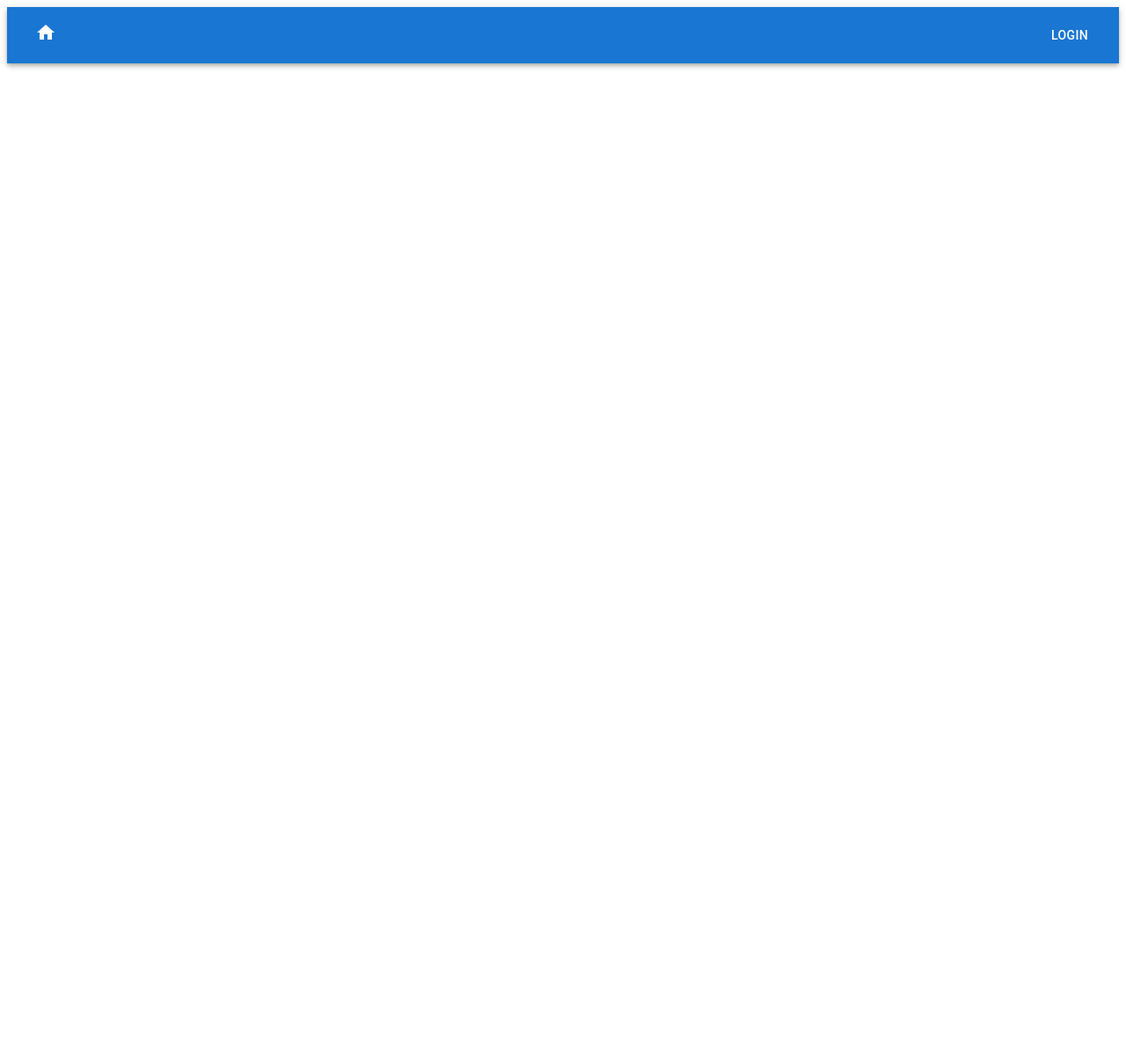
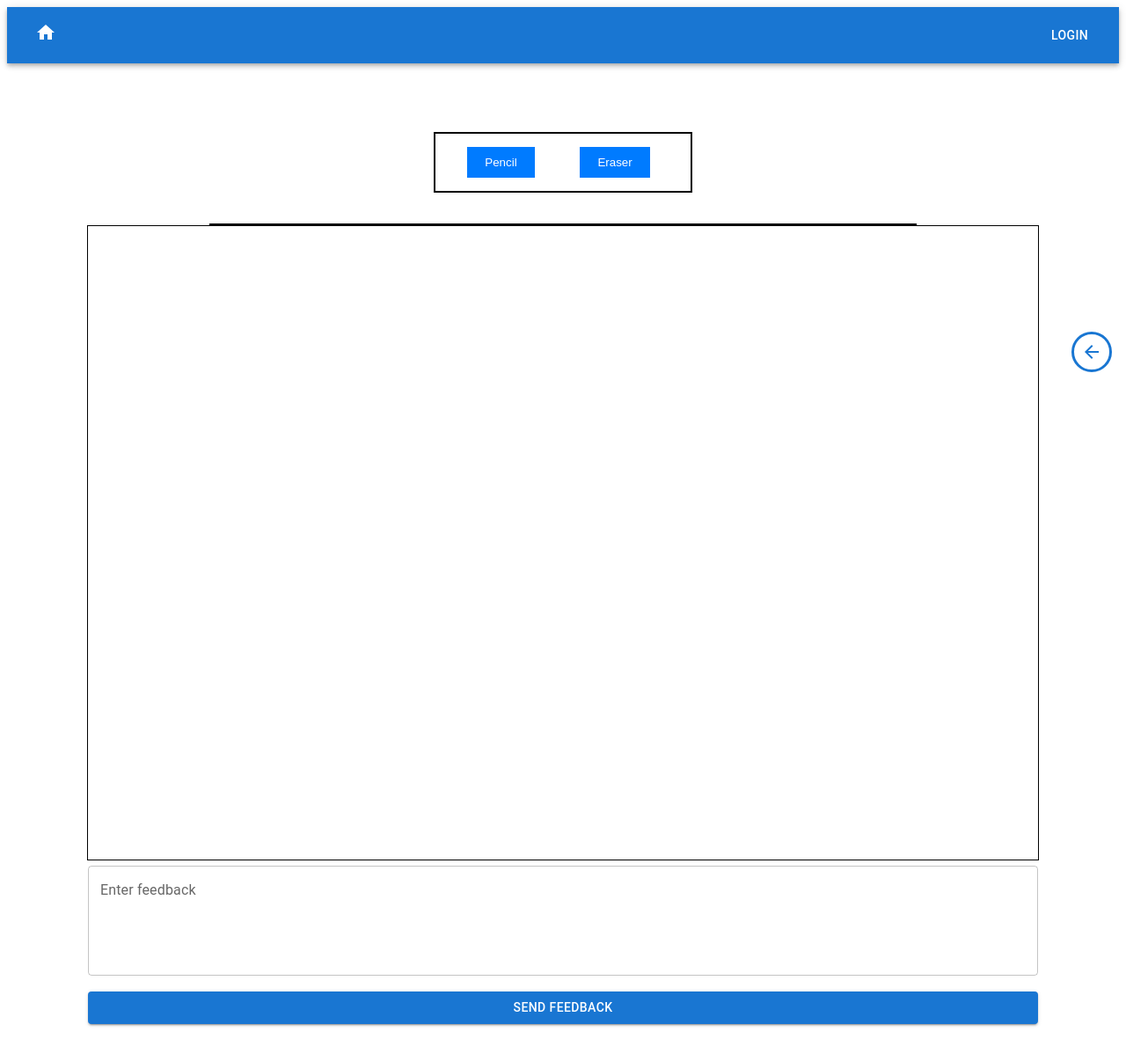
Before and after one commit to CHThia/GA-Project04-YoungDaVinci, a React (Vite) app: page /allstudents/get-all-students/1 in a window 1280 px wide. Before the commit this address had no page. Shown: the top 1206 px of the page at 88% size. Before the commit the page ends 800 px from the top, so only its background shows below. Built offline with nearby package versions, Linux system fonts and the light colour scheme.

Commit message:
Feat: Added Feedback Box in student artworks page

```diff
--- /dev/null
+++ b/src/components/Drawer_PopUp.jsx
@@ -0,0 +1,87 @@
+import { useState } from 'react';
+import { Drawer, IconButton, Box, Fade, Button, List, ListItem, ListItemText } from '@mui/material';
+import ArrowBackIcon from '@mui/icons-material/ArrowBack';
+import AddIcon from '@mui/icons-material/Add';
+
+
+export default function Drawer_PopUp () {
+
+  const [isOpen, setIsOpen] = useState(false);
+  const [items, setItems] = useState([]);
+
+  const toggleDrawer = (open) => (event) => {
+    if (event.type === 'keydown' && (event.key === 'Tab' || event.key === 'Shift')) {
+      return;
+    }
+    setIsOpen(open);
+  };
+
+  const addItem = () => {
+    const newItem = `Item ${items.length + 1}`;
+    setItems([...items, newItem]);
+  };
+
+  const drawerContent = (
+    <Box
+      sx={{ width: 400, padding: 2, display: "flex", flexDirection: "column", overflow: 'auto' }}
+      role="presentation"
+      onKeyDown={toggleDrawer(false)}
+    >
+      <h2 className='title'>Assignment Contents</h2>
+
+      <Button
+        variant="contained"
+        color="warning"
+        startIcon={<AddIcon />}
+        onClick={addItem}
+      >
+        Add Assignment
+      </Button>
+
+      <List>
+        {items.map((item, index) => (
+          <ListItem key={index}>
+            <ListItemText primary={item} />
+          </ListItem>
+        ))}
+      </List>
+    </Box>
+  );
+
+  return (
+    <>
+      <Fade in={!isOpen}>
+        <IconButton
+          sx={{
+            position: 'fixed',
+            top: '50%',
+            right: 16,
+            transform: 'translateY(-50%)',
+            zIndex: 1300,
+            border: "3px solid #1976d2",
+          }}
+          color="primary"
+          onClick={toggleDrawer(true)}
+        >
+          <ArrowBackIcon />
+        </IconButton>
+      </Fade>
+
+      <Drawer
+        anchor="right"
+        open={isOpen}
+        onClose={toggleDrawer(false)}
+        PaperProps={{
+          sx: {
+            top: '10%',
+            right: '2%',
+            height: '85%',
+            borderRadius: '10px',
+          }
+        }}
+      >
+        {drawerContent}
+      </Drawer>
+    </>
+  )
+}
--- /dev/null
+++ b/src/components/FeedBack_Box.jsx
@@ -0,0 +1,38 @@
+import { TextField, Button, Box } from '@mui/material';
+import { useState } from 'react';
+
+export default function FeedbackBox() {
+  const [text, setText] = useState('');
+
+  const handleSave = () => {
+    // Code Logic
+    console.log('Saved Mock Text:', text);
+    setText('');
+  };
+
+  return (
+    <>
+      <Box component="form" sx={{ display: 'flex', flexDirection: 'column', width: 'fit-content' }}>
+
+        <TextField
+          id="outlined-basic"
+          label="Enter feedback"
+          variant="outlined"
+          value={text}
+          onChange={(e) => setText(e.target.value)}
+          multiline
+          rows={4}
+          fullWidth
+          sx={{ width: 1080 }}
+        />
+
+        <br/>
+
+        <Button variant="contained" color="primary" onClick={handleSave}>
+          Send Feedback
+        </Button>
+
+      </Box>
+    </>
+  );
+}
--- /dev/null
+++ b/src/components/KonvaReview.jsx
@@ -0,0 +1,81 @@
+import { useRef, useState } from 'react';
+import { Stage, Layer, Line, Rect } from 'react-konva';
+
+
+export default function KonvaReview () {
+
+  const [tool, setTool] = useState('pencil');
+  const [lines, setLines] = useState([]);
+  const [color, setColor] = useState('#000000'); // Color Picker
+  const stageRef = useRef(null);
+  const isDrawing = useRef(false);
+
+
+  const handleMouseDown = () => {
+    isDrawing.current = true;
+    const pos = stageRef.current.getPointerPosition();
+    setLines((prevLines) => [...prevLines, { tool, color, points: [pos.x, pos.y] }]);
+  };
+
+  const handleMouseMove = () => {
+    if (!isDrawing.current) return;
+    const stage = stageRef.current;
+    const point = stage.getPointerPosition();
+    setLines((prevLines) => {
+      const lastLine = prevLines[prevLines.length - 1];
+      const newPoints = lastLine.points.concat([point.x, point.y]);
+      const newLine = { ...lastLine, points: newPoints };
+      return [...prevLines.slice(0, -1), newLine];
+    });
+  };
+
+  const handleMouseUp = () => {
+    isDrawing.current = false;
+  };
+
+  return (
+    <>
+      <div className="drawing-container">
+        <div className="tool-bar">
+          <button onClick={() => setTool('pencil')}>Pencil</button>
+          <button onClick={() => setTool('eraser')}>Eraser</button>
+        </div>
+
+        <div className="canvas-container">
+          <Stage
+            width={1080}
+            height={720}
+            onMouseDown={handleMouseDown}
+            onMouseMove={handleMouseMove}
+            onMouseUp={handleMouseUp}
+            ref={stageRef}
+            style={{ border: '1px solid black' }}
+          >
+            <Layer>
+              <Rect
+                x={0}
+                y={0}
+                width={1080}
+                height={720}
+                fill="white"
+              />
+              {lines.map((line, i) => (
+                <Line
+                  key={i}
+                  points={line.points}
+                  stroke={line.tool === 'eraser' ? 'white' : line.color}
+                  strokeWidth={5}
+                  tension={0.5}
+                  lineCap="round"
+                  globalCompositeOperation={
+                    line.tool === 'eraser' ? 'destination-out' : 'source-over'
+                  }
+                />
+              ))}
+            </Layer>
+          </Stage>
+        </div>
+      </div>
+    </>
+  );
+}
--- a/src/components/KonvaTeacher.jsx
+++ b/src/components/KonvaTeacher.jsx
@@ -1,8 +1,10 @@
 import { useRef, useState, useEffect } from 'react';
-import { Stage, Layer, Image as KonvaImage, Line, Transformer } from 'react-konva';
+import { Stage, Layer, Image as KonvaImage, Line, Transformer, Rect } from 'react-konva';
 import { useImage } from 'react-konva-utils';
 
+
 export default function KonvaTeacher({ onSave, selectedDrawing, clearSelection }) {
+
   const [imageURL, setImageURL] = useState(null);
   const [title, setTitle] = useState('');
   const [description, setDescription] = useState('');
@@ -16,6 +18,7 @@ export default function KonvaTeacher({ onSave, selectedDrawing, clearSelection }
   const imageRef = useRef(null);
   const transformerRef = useRef(null);
   const isDrawing = useRef(false);
+
 
   useEffect(() => {
     if (selectedDrawing) {
@@ -215,8 +218,16 @@ export default function KonvaTeacher({ onSave, selectedDrawing, clearSelection }
             onMouseMove={handleMouseMove}
             onMouseUp={handleMouseUp}
             ref={stageRef}
+            style={{ border: '1px solid black' }}
           >
             <Layer>
+              <Rect
+                  x={0}
+                  y={0}
+                  width={1080}
+                  height={720}
+                  fill="white"
+                />
               {image && (
                 <KonvaImage
                   image={image}
--- a/src/components/StudentCard.jsx
+++ b/src/components/StudentCard.jsx
@@ -13,7 +13,8 @@ export default function StudentCard({ student }) {
   const navigate = useNavigate();
 
   const handleButtonClick = () => {
-    navigate('./studentartworks');
+    navigate('./get-all-students/${student.student_id}');
+    console.log(student.name) // Check if student name is correct when clicked
   };
 
   return (
--- a/src/css/konva.css
+++ b/src/css/konva.css
@@ -1,20 +1,8 @@
 .canvas-container {
-  /* background-color: aquamarine; */
   border: 2px solid #000000;
   margin: 25px auto;
   display: flex;
   flex-direction: column;
-  align-items: center;
-}
-
-.buttons-container {
-  width: 35%;
-  margin-bottom: 100px;
-  padding: 15px;
-  border: 1px solid black;
-  border-radius: 10px ;
-  display: flex;
-  justify-content: space-evenly;
   align-items: center;
 }
 
--- /dev/null
+++ b/src/css/student_artwork.css
@@ -0,0 +1,6 @@
+.feedback-container {
+  width: 50%;
+  display: flex;
+  justify-content: center;
+  margin: 8% auto;
+}
--- a/src/main.jsx
+++ b/src/main.jsx
@@ -9,6 +9,7 @@ import "./css/drawing_resources.css"
 import "./css/inputs.css"
 import "./css/buttons.css"
 import "./css/konva.css"
+import "./css/student_artwork.css"
 // import "./css/canvas.css"
 
 
--- a/src/pages/App.jsx
+++ b/src/pages/App.jsx
@@ -25,7 +25,7 @@ export default function App() {
           <Route path="/forgotpassword" element={<ForgotPassword />} />
           <Route path="/dashboardstudent" element={<DashBoardStudent />} />
           <Route path="/allstudents" element={<AllStudents />} />
-          <Route path="/studentartworks" element={<StudentArtWorks />} />
+          <Route path="/allstudents/get-all-students/:student_id" element={<StudentArtWorks />} />
           <Route path="/drawingresources" element={<DrawingResources />} />
           <Route path="/konvastudent" element={<KonvaStudent />} />
 
--- a/src/pages/StudentArtWorks.jsx
+++ b/src/pages/StudentArtWorks.jsx
@@ -1,86 +1,17 @@
-import { useState } from 'react';
-import { Drawer, IconButton, Box, Fade, Button, List, ListItem, ListItemText } from '@mui/material';
-import ArrowBackIcon from '@mui/icons-material/ArrowBack';
-import AddIcon from '@mui/icons-material/Add';
+import Drawer_PopUp from "../components/Drawer_PopUp";
+import KonvaReview from "../components/KonvaReview"
+import FeedBackBox from "../components/FeedBack_Box";
 
 
 export default function StudentArtWorks() {
-  const [isOpen, setIsOpen] = useState(false);
-  const [items, setItems] = useState([]);
-
-  const toggleDrawer = (open) => (event) => {
-    if (event.type === 'keydown' && (event.key === 'Tab' || event.key === 'Shift')) {
-      return;
-    }
-    setIsOpen(open);
-  };
-
-  const addItem = () => {
-    const newItem = `Item ${items.length + 1}`;
-    setItems([...items, newItem]);
-  };
-
-  const drawerContent = (
-    <Box
-      sx={{ width: 400, padding: 2, display: "flex", flexDirection: "column", overflow: 'auto' }}
-      role="presentation"
-      onKeyDown={toggleDrawer(false)}
-    >
-      <h2 className='title'>Assignment Contents</h2>
-
-      <Button
-        variant="contained"
-        color="warning"
-        startIcon={<AddIcon />}
-        onClick={addItem}
-      >
-        Add Assignment
-      </Button>
-
-      <List>
-        {items.map((item, index) => (
-          <ListItem key={index}>
-            <ListItemText primary={item} />
-          </ListItem>
-        ))}
-      </List>
-    </Box>
-  );
 
   return (
     <>
-      <h1 className="title">Student ArtWorks</h1>
-      <Fade in={!isOpen}>
-        <IconButton
-          sx={{
-            position: 'fixed',
-            top: '50%',
-            right: 16,
-            transform: 'translateY(-50%)',
-            zIndex: 1300,
-            border: "3px solid #1976d2",
-          }}
-          color="primary"
-          onClick={toggleDrawer(true)}
-        >
-          <ArrowBackIcon />
-        </IconButton>
-      </Fade>
-      <Drawer
-        anchor="right"
-        open={isOpen}
-        onClose={toggleDrawer(false)}
-        PaperProps={{
-          sx: {
-            top: '10%',
-            right: '2%',
-            height: '85%',
-            borderRadius: '10px',
-          }
-        }}
-      >
-        {drawerContent}
-      </Drawer>
+      <KonvaReview />
+      <div className="feedback-container">
+        <FeedBackBox />
+      </div>
+      <Drawer_PopUp />
     </>
   );
 }
```
Also changed, not shown: src/pages/AllStudents.jsx (indentation only).
